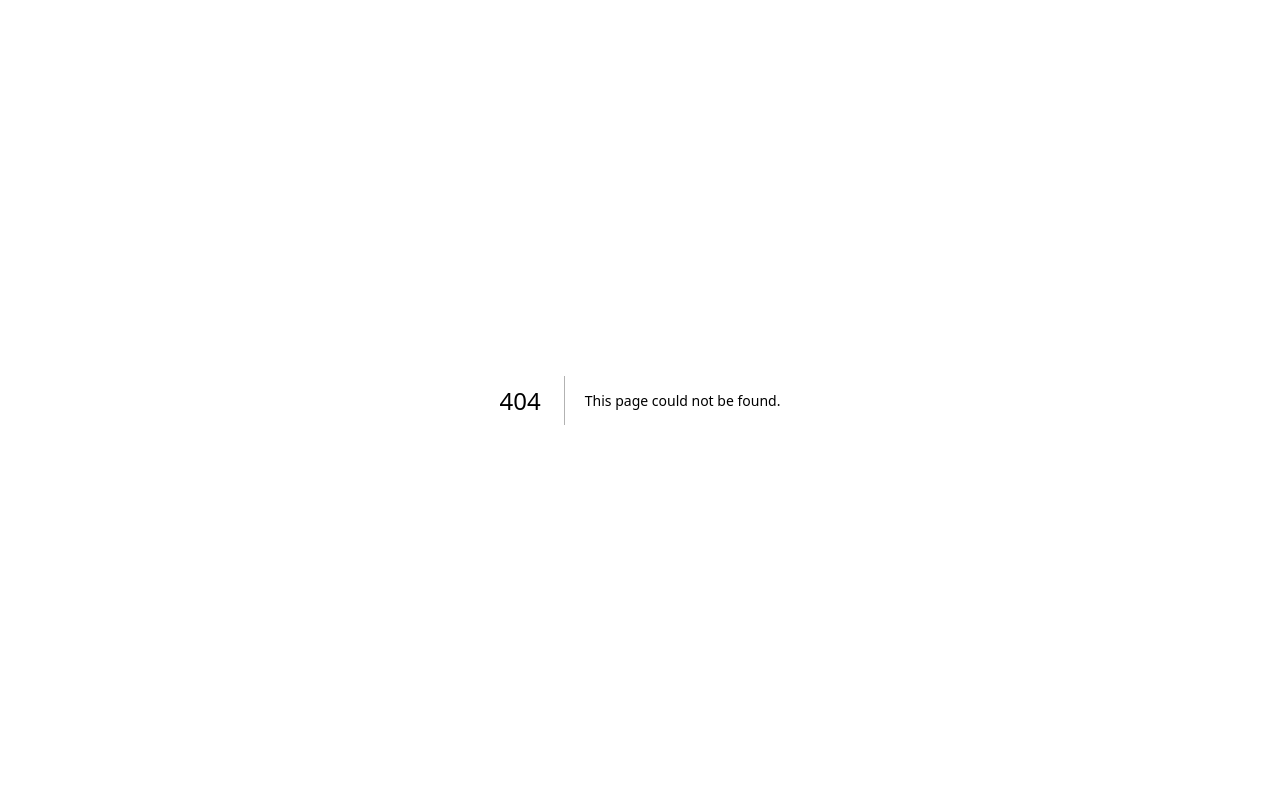
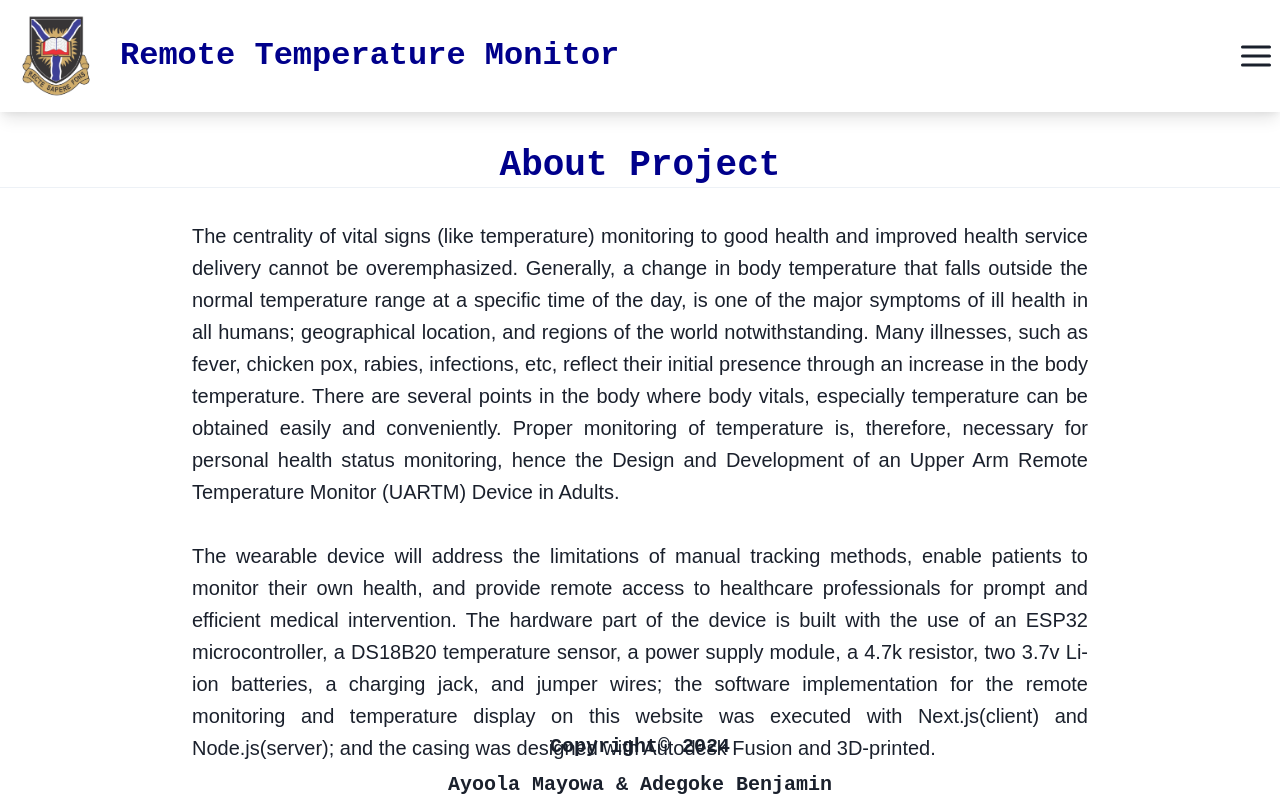
Before and after one commit to iam-benjamen/temperature-monitor-website, a Next.js app: page /project in a window 1280 px wide. Before the commit this address had no page. Built offline with nearby package versions, Linux system fonts and the light colour scheme.

Commit message:
(fix): sidebar display

```diff
--- /dev/null
+++ b/components/Footer.jsx
@@ -0,0 +1,18 @@
+import { Box, Text, VStack } from "@chakra-ui/react";
+
+const Footer = () => {
+  return (
+    <Box display={"flex"} justifyContent={"center"} w={"100%"} bottom={0} position={'absolute'}>
+      <VStack>
+        <Text fontFamily={"monospace"} fontSize={"1.25REM"} fontWeight={700}>
+          Copyright&copy; 2024
+        </Text>
+        <Text fontFamily={"monospace"} fontSize={"1.25REM"} fontWeight={700}>
+          Ayoola Mayowa & Adegoke Benjamin
+        </Text>
+      </VStack>
+    </Box>
+  );
+};
+
+export default Footer;
--- a/components/NavBar.jsx
+++ b/components/NavBar.jsx
@@ -1,21 +1,103 @@
-import { Box, Heading, VStack } from "@chakra-ui/react";
+import {
+  Box,
+  Heading,
+  VStack,
+  HStack,
+  useDisclosure,
+  Drawer,
+  DrawerBody,
+  DrawerHeader,
+  DrawerOverlay,
+  DrawerContent,
+  DrawerCloseButton,
+  Input,
+  Button,
+  Text,
+} from "@chakra-ui/react";
+import { HamburgerIcon } from "@chakra-ui/icons";
 import Image from "next/image";
-import logo from '../public/UI LOGO PNG.png'
+import logo from "../public/UI LOGO PNG.png";
+import { useRef } from "react";
+
+import Link from "next/link";
+import { useRouter } from "next/router";
 
 const Nav = () => {
+  const { isOpen, onOpen, onClose } = useDisclosure();
+  const btnRef = useRef();
+  const router = useRouter();
+
   return (
-        <Box boxShadow={'lg'} display={"flex"} alignItems={'center'} width={"100vw"} position={"static"} zIndex={999} height={"7rem"}>
-            <Box width={'7rem'}>
+    <Box
+      justifyContent={"space-between"}
+      boxShadow={"lg"}
+      display={"flex"}
+      alignItems={"center"}
+      width={"100%"}
+      position={"static"}
+      zIndex={999}
+      height={"7rem"}
+    >
+      <HStack>
+        <Box width={"7rem"} cursor={"pointer"} onClick={() => router.push("/")}>
           <Image src={logo} />
         </Box>
 
-            <VStack alignSelf={'center'} justifyContent={'center'}>
-                <Heading textAlign={'center'} fontSize={"2rem"} fontFamily={"Roboto"} color={"darkblue"}>
+        <VStack alignSelf={"center"} justifyContent={"center"}>
+          <Heading
+            textAlign={"center"}
+            fontSize={"2rem"}
+            fontFamily={"monospace"}
+            color={"darkblue"}
+          >
             Remote Temperature Monitor
           </Heading>
+        </VStack>
+      </HStack>
 
-                {/* <Text fontSize={"1.5rem"}>Project by Ayoola Mayowa</Text> */}
+      <>
+        <HamburgerIcon
+          w={"3rem"}
+          h={"2.25rem"}
+          cursor={"pointer"}
+          fontWeight={700}
+          ref={btnRef}
+          onClick={onOpen}
+        />
+
+        <Drawer
+          isOpen={isOpen}
+          placement="right"
+          onClose={onClose}
+          finalFocusRef={btnRef}
+        >
+          <DrawerOverlay />
+          <DrawerContent>
+            <DrawerCloseButton />
+            <DrawerHeader></DrawerHeader>
+
+            <DrawerBody>
+              <VStack gap={"3rem"}>
+                <Link href={"/"}>
+                  <Text fontFamily={'monospace'} color={'darkblue'} fontWeight={700} fontSize={"1.5rem"}>
+                    Home
+                  </Text>
+                </Link>
+                <Link href={"/project"}>
+                  <Text fontFamily={'monospace'} color={'darkblue'} fontWeight={700} fontSize={"1.5rem"}>
+                    About Project
+                  </Text>
+                </Link>
+                <Link href={"/team"}>
+                  <Text fontFamily={'monospace'} color={'darkblue'} fontWeight={700} fontSize={"1.5rem"}>
+                    About Team
+                  </Text>
+                </Link>
               </VStack>
+            </DrawerBody>
+          </DrawerContent>
+        </Drawer>
+      </>
     </Box>
   );
 };
--- a/package.json
+++ b/package.json
@@ -6,6 +6,7 @@
     "start": "next start"
   },
   "dependencies": {
+    "@chakra-ui/icons": "^2.1.1",
     "@chakra-ui/next-js": "^2.2.0",
     "@chakra-ui/react": "^2.8.2",
     "@emotion/react": "^11.11.4",
--- /dev/null
+++ b/pages/project.js
@@ -0,0 +1,73 @@
+import { Heading, Divider, Text, Box } from "@chakra-ui/react";
+import Footer from "../components/Footer";
+import Nav from "../components/NavBar";
+
+const AboutProject = () => {
+  return (
+    <Box minH={"100vh"}>
+      <Nav />
+      <Heading
+        color={"darkblue"}
+        textAlign={"center"}
+        fontFamily={"monospace"}
+        pt={"2rem"}
+      >
+        About Project
+      </Heading>
+      <Divider />
+
+      <Box
+        display={"flex"}
+        flexDir={"column"}
+        alignItems={"center"}
+        pt={"2rem"}
+      >
+        <Text
+          w={"70%"}
+          fontSize={"1.25rem"}
+          textAlign={"justify"}
+          lineHeight={"2rem"}
+          fontFamily={"fantasy"}
+          fontWeight={500}
+        >
+          The centrality of vital signs (like temperature) monitoring to good
+          health and improved health service delivery cannot be overemphasized.
+          Generally, a change in body temperature that falls outside the normal
+          temperature range at a specific time of the day, is one of the major
+          symptoms of ill health in all humans; geographical location, and
+          regions of the world notwithstanding. Many illnesses, such as fever,
+          chicken pox, rabies, infections, etc, reflect their initial presence
+          through an increase in the body temperature. There are several points
+          in the body where body vitals, especially temperature can be obtained
+          easily and conveniently. Proper monitoring of temperature is,
+          therefore, necessary for personal health status monitoring, hence the
+          Design and Development of an Upper Arm Remote Temperature Monitor
+          (UARTM) Device in Adults.
+        </Text>
+        <Text
+          pt={"2rem"}
+          fontSize={"1.25rem"}
+          w={"70%"}
+          textAlign={"justify"}
+          lineHeight={"2rem"}
+          fontFamily={"fantasy"}
+          fontWeight={500}
+        >
+          The wearable device will address the limitations of manual tracking
+          methods, enable patients to monitor their own health, and provide
+          remote access to healthcare professionals for prompt and efficient
+          medical intervention. The hardware part of the device is built with
+          the use of an ESP32 microcontroller, a DS18B20 temperature sensor, a
+          power supply module, a 4.7k resistor, two 3.7v Li-ion batteries, a
+          charging jack, and jumper wires; the software implementation for the
+          remote monitoring and temperature display on this website was executed
+          with Next.js(client) and Node.js(server); and the casing was designed
+          with Autodesk Fusion and 3D-printed.
+        </Text>
+      </Box>
+      <Footer />
+    </Box>
+  );
+};
+
+export default AboutProject;
```
Also changed, not shown: components/Chart1.jsx (+20 -29 lines), components/radialGuage.jsx (+16 -10 lines), pages/index.js (+20 -14 lines), pages/team.js (added, +29 -0 lines), 1 other file (tests, documents, lock files or other folders). Lines whose indentation alone changed are shown as unchanged.
